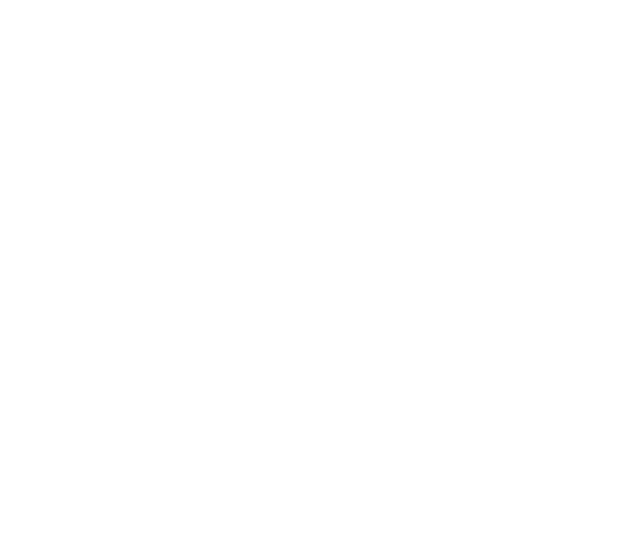
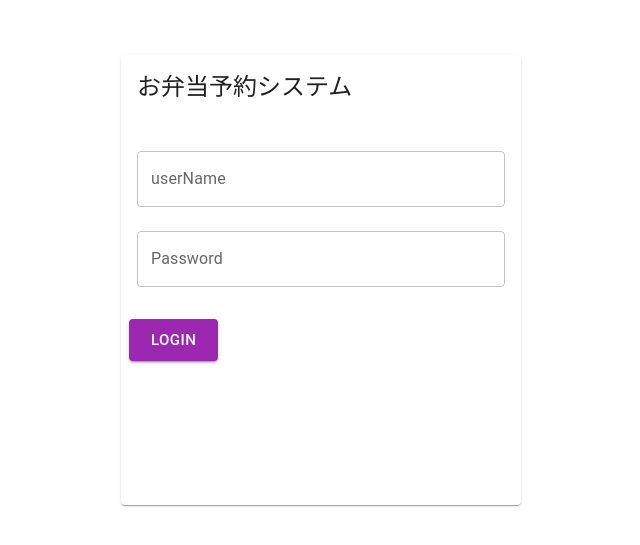
Before and after one commit to Buront2610/reservation_system, a React (Create React App) app: page /login in a window 1280 px wide. Before the commit this address had no page. Shown: the part 105-650 px from the top of the page, without its empty margins (319-959 px from the left). Built offline with nearby package versions, Linux system fonts and the light colour scheme.

Commit message:
[add]環境変数の追加 [update]ログインとルーティングURLの変更

```diff
--- a/src/compornents/login.tsx
+++ b/src/compornents/login.tsx
@@ -41,16 +41,16 @@
   };
 
   const onClickLogin = async () => {
-    if(username !== null && auth !== null) {
+    if(username !== null && auth !== null && password !== "") {
       const hashedPassword = hashPassword(password);
       try {
         await auth.loginUser(username, hashedPassword);
         navigate("/home");
       } catch (error: any) {
-        setError(error.message);
+        setError(error);
       }
     } else {
-      setError("ユーザ名を入力してください。");
+      setError("IDとパスワードを入力してください。");
     }
   };
   return (
@@ -61,7 +61,7 @@
         padding={20}
     >
         <Card style={cardStyle}>
-            <CardHeader title="ログインページ" />
+            <CardHeader title="お弁当予約システム" />
             <CardContent>
                 <div>
                 <TextField
--- a/src/compornents/router.tsx
+++ b/src/compornents/router.tsx
@@ -32,7 +32,7 @@
     return (
         <BrowserRouter>
             <Routes>
-            <Route path="/" element={<Login />} />
+            <Route path="/login" element={<Login />} />
             {user && (
                 <>
                 <Route path="/user/*" element={<SideMenu />}>
```
Also changed, not shown: 2 other files (tests, documents, lock files or other folders).
